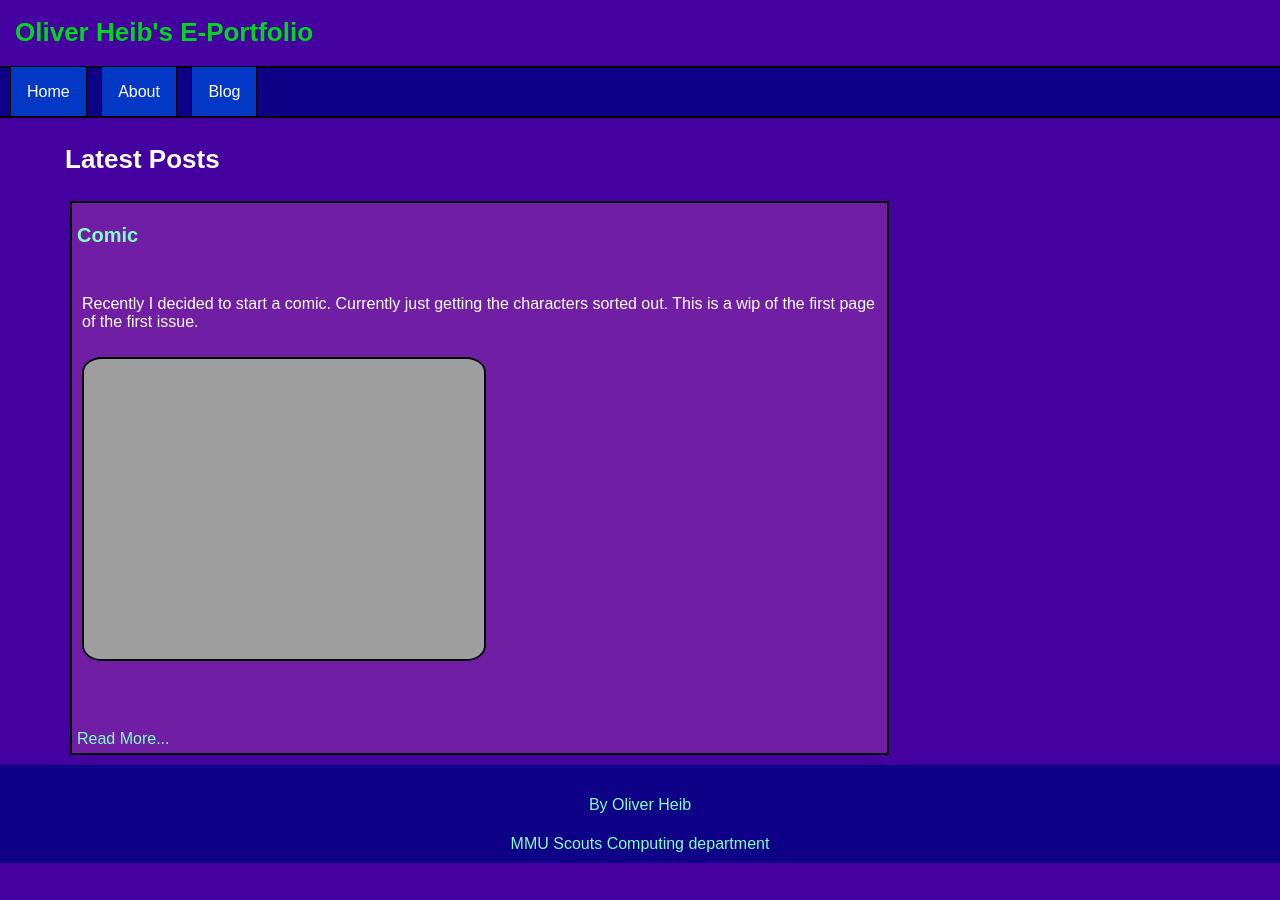
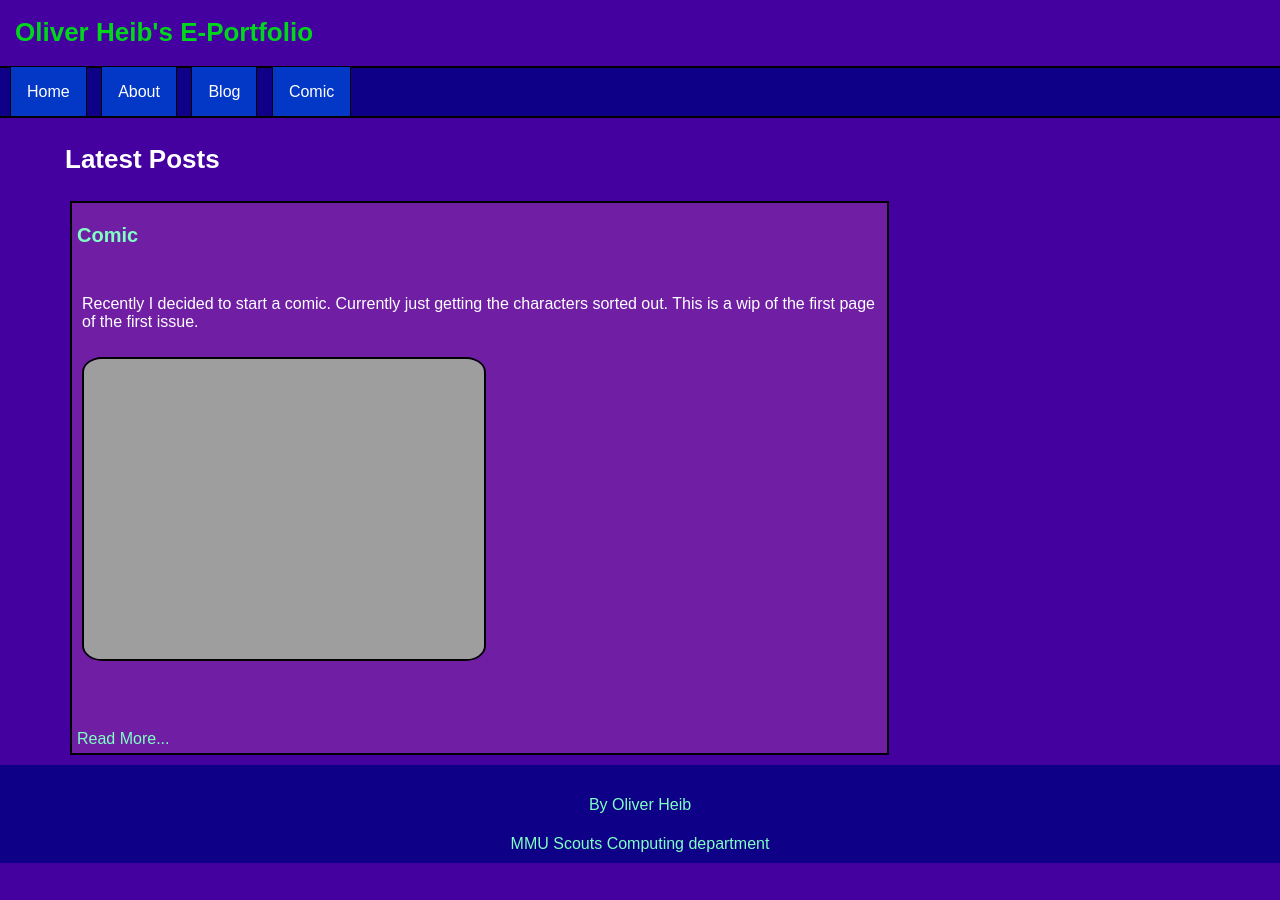
Before and after one commit to OliverHeib/E-PortfolioInJekyll, a Jekyll site: the page built from comic.html, in a window 1280 px wide. Built offline with Jekyll 4.4.1, drawn with Linux system fonts in a browser that asks for light colours.

Commit message:
Update navigation.yml

```diff
--- a/_data/navigation.yml
+++ b/_data/navigation.yml
@@ -4,3 +4,5 @@
   link: /E-PortfolioInJekyll/about
 - name: Blog
   link: /E-PortfolioInJekyll/blog
+- name: Comic
+  link: /E-PortfolioInJekyll/comic
```
